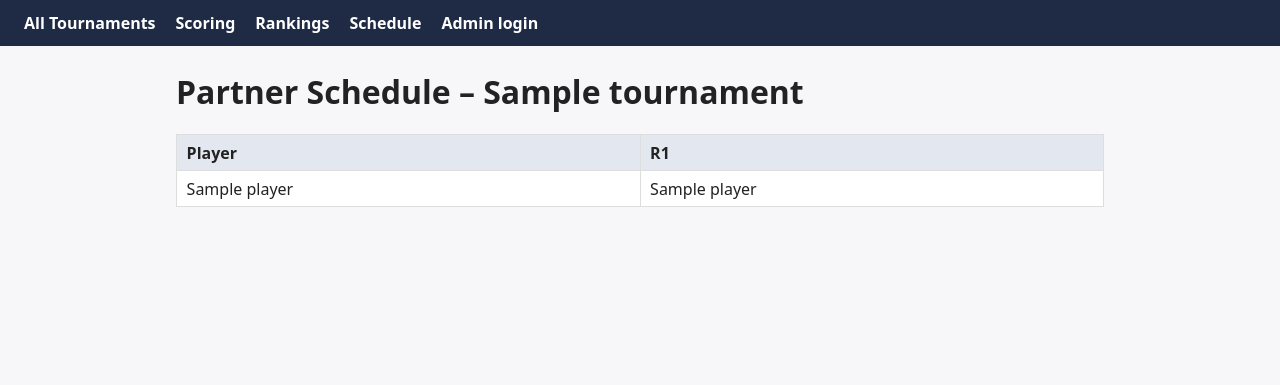
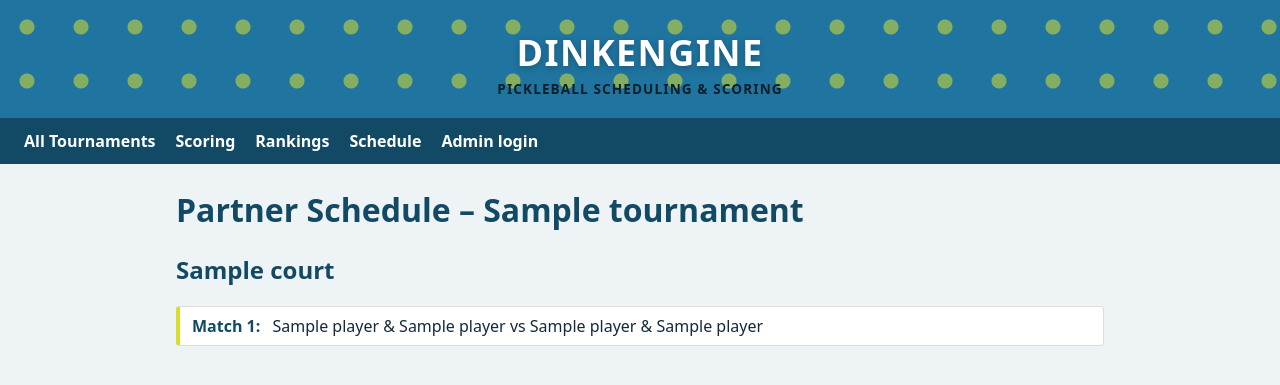
Before and after one commit to paulinemlchan/dinkEngine, a Flask app: page /t/1/schedule in a window 1280 px wide. Shown: the top 385 px of the page. Run offline with Flask 3, Linux system fonts and the light colour scheme; tables that the repository leaves empty hold one stand-in row (values such as "Sample post").

Commit message:
Guarantee exact match quotas and no double-booking, court-grouped schedule, poster theme, bulk player add

```diff
--- a/routes/public.py
+++ b/routes/public.py
@@ -119,12 +119,11 @@ def rankings(tournament_id):
 
 @bp.route("/t/<int:tournament_id>/schedule")
 def schedule(tournament_id):
-    """Players x rounds partner view, derived straight from the matches table
-    (whether matches were set manually or generated by the randomizer)."""
+    """Matches grouped by court, read-only (score entry happens on the Scoring page)."""
     db = get_db()
     tournament = _get_tournament(db, tournament_id)
     rows = db.execute(
-        """SELECT matches.slot AS round,
+        """SELECT courts.id AS court_id, courts.name AS court_name, matches.slot,
                   p1.name AS team1_player1_name, p2.name AS team1_player2_name,
                   p3.name AS team2_player1_name, p4.name AS team2_player2_name
            FROM matches
@@ -134,24 +133,15 @@ def schedule(tournament_id):
            LEFT JOIN players p3 ON p3.id = matches.team2_player1_id
            LEFT JOIN players p4 ON p4.id = matches.team2_player2_id
            WHERE courts.tournament_id = ?
-           ORDER BY matches.slot""",
+           ORDER BY courts.sort_order, matches.slot""",
         (tournament_id,),
     ).fetchall()
 
-    rounds = sorted({row["round"] for row in rows})
-    by_player = {}
+    courts_by_id = {}
     for row in rows:
-        for name, partner_name in (
-            (row["team1_player1_name"], row["team1_player2_name"]),
-            (row["team1_player2_name"], row["team1_player1_name"]),
-            (row["team2_player1_name"], row["team2_player2_name"]),
-            (row["team2_player2_name"], row["team2_player1_name"]),
-        ):
-            if name:
-                by_player.setdefault(name, {})[row["round"]] = partner_name or ""
+        court = courts_by_id.setdefault(
+            row["court_id"], {"name": row["court_name"], "matches": []}
+        )
+        court["matches"].append(row)
 
-    table = [
-        {"name": name, "cells": [partners.get(r, "") for r in rounds]}
-        for name, partners in sorted(by_player.items())
-    ]
-    return render_template("public/schedule.html", tournament=tournament, rounds=rounds, table=table)
+    return render_template("public/schedule.html", tournament=tournament, courts=courts_by_id.values())
--- a/static/css/style.css
+++ b/static/css/style.css
@@ -1,12 +1,46 @@
 * { box-sizing: border-box; }
+:root {
+  --color-blue: #1f74a0;
+  --color-blue-dark: #124a66;
+  --color-yellow: #d7de2e;
+  --color-yellow-dark: #b7bd1e;
+  --color-navy-text: #15293a;
+}
 body {
   font-family: system-ui, -apple-system, Segoe UI, Roboto, sans-serif;
   margin: 0;
-  background: #f7f7f9;
-  color: #222;
+  background: #eef3f6;
+  color: var(--color-navy-text);
+}
+.site-header {
+  background: var(--color-blue);
+  background-image: radial-gradient(circle, rgba(215, 222, 46, 0.55) 7px, transparent 8px);
+  background-size: 54px 54px;
+  padding: 1.75rem 1.5rem 1.25rem;
+  text-align: center;
+}
+.site-header-inner {
+  display: flex;
+  flex-direction: column;
+  gap: 0.15rem;
+}
+.site-title {
+  color: #fff;
+  font-weight: 800;
+  font-size: 2.25rem;
+  letter-spacing: 0.04em;
+  text-transform: uppercase;
+  text-shadow: 0 2px 6px rgba(0, 0, 0, 0.25);
+}
+.site-tagline {
+  color: #0d1f2b;
+  font-weight: 600;
+  letter-spacing: 0.08em;
+  text-transform: uppercase;
+  font-size: 0.85rem;
 }
 .nav {
-  background: #1f2a44;
+  background: var(--color-blue-dark);
   padding: 0.75rem 1.5rem;
   display: flex;
   gap: 1.25rem;
@@ -16,13 +50,14 @@ body {
   text-decoration: none;
   font-weight: 600;
 }
-.nav a:hover { text-decoration: underline; }
+.nav a:hover { color: var(--color-yellow); text-decoration: underline; }
 main {
   max-width: 960px;
   margin: 1.5rem auto;
   padding: 0 1rem;
 }
-h1 { margin-top: 0; }
+h1 { margin-top: 0; color: var(--color-blue-dark); }
+h2 { color: var(--color-blue-dark); }
 .admin-tabs {
   display: flex;
   gap: 0.75rem;
@@ -50,9 +118,20 @@ h1 { margin-top: 0; }
   padding: 0.4rem 0.75rem;
   background: #fff;
   border: 1px solid #ddd;
+  border-left: 4px solid var(--color-blue);
   border-radius: 4px;
   margin-bottom: 0.35rem;
 }
+.match-list { list-style: none; padding: 0; margin-bottom: 1.5rem; }
+.match-list li {
+  padding: 0.5rem 0.75rem;
+  background: #fff;
+  border: 1px solid #ddd;
+  border-left: 4px solid var(--color-yellow);
+  border-radius: 4px;
+  margin-bottom: 0.35rem;
+}
+.match-slot { font-weight: 600; margin-right: 0.5rem; color: var(--color-blue-dark); }
 fieldset {
   background: #fff;
   border: 1px solid #ddd;
@@ -77,7 +156,7 @@ th, td {
   padding: 0.4rem 0.6rem;
   text-align: left;
 }
-th { background: #e3e7f0; }
+th { background: var(--color-blue); color: #fff; }
 
 /* CSS-only tabs: radios are hidden, labels act as tab buttons */
 .tabs input[type="radio"] { display: none; }
--- a/templates/admin/randomizer.html
+++ b/templates/admin/randomizer.html
@@ -7,7 +7,9 @@
 {% if not courts_count %}
   <p>Add at least one court on the Courts tab before generating matches.</p>
 {% else %}
-<p>Each round fills up to {{ courts_count }} court(s) with 4 random players apiece, respecting the exceptions below.</p>
+<p>Every player gets exactly the number of matches entered below — nobody plays twice in the same
+   round, and nobody is ever on two courts at once. If that's not possible with the current number
+   of players/courts within {{ max_rounds }} rounds per court, you'll get an error explaining why.</p>
 <form method="post" class="inline-form"
       onsubmit="return confirm('This replaces all matches and any scores already entered. Continue?');">
   <input type="hidden" name="action" value="generate">
--- a/templates/base.html
+++ b/templates/base.html
@@ -7,6 +7,12 @@
   <link rel="stylesheet" href="{{ url_for('static', filename='css/style.css') }}">
 </head>
 <body>
+  <header class="site-header">
+    <div class="site-header-inner">
+      <span class="site-title">DinkEngine</span>
+      <span class="site-tagline">Pickleball Scheduling &amp; Scoring</span>
+    </div>
+  </header>
   <nav class="nav">
     <a href="{{ url_for('public.index') }}">All Tournaments</a>
     {% if tournament %}
--- a/templates/public/schedule.html
+++ b/templates/public/schedule.html
@@ -1,24 +1,25 @@
 {% extends "base.html" %}
 {% block content %}
 <h1>Partner Schedule &ndash; {{ tournament.name }}</h1>
-{% if not table %}
-  <p>No schedule has been generated yet. Ask the admin to generate one from the Randomizer page.</p>
+{% if not courts %}
+  <p>No matches have been set up yet. Ask the admin to assign matches or run the Randomizer.</p>
 {% else %}
-<table>
-  <thead>
-    <tr>
-      <th>Player</th>
-      {% for r in rounds %}<th>R{{ r }}</th>{% endfor %}
-    </tr>
-  </thead>
-  <tbody>
-    {% for row in table %}
-      <tr>
-        <td>{{ row.name }}</td>
-        {% for cell in row.cells %}<td>{{ cell }}</td>{% endfor %}
-      </tr>
-    {% endfor %}
-  </tbody>
-</table>
+  {% for court in courts %}
+    <h2>{{ court.name }}</h2>
+    <ul class="match-list">
+      {% for m in court.matches %}
+        {% if m.team1_player1_name or m.team2_player1_name %}
+        <li>
+          <span class="match-slot">Match {{ m.slot }}:</span>
+          {{ m.team1_player1_name or '?' }} &amp; {{ m.team1_player2_name or '?' }}
+          vs
+          {{ m.team2_player1_name or '?' }} &amp; {{ m.team2_player2_name or '?' }}
+        </li>
+        {% endif %}
+      {% else %}
+        <li>No matches set up for this court yet.</li>
+      {% endfor %}
+    </ul>
+  {% endfor %}
 {% endif %}
 {% endblock %}
```
Also changed, not shown: other parts of static/css/style.css (+44 -7 lines), randomizer.py (+59 -45 lines), routes/admin.py (+90 -17 lines), templates/admin/players.html (+10 -0 lines).
